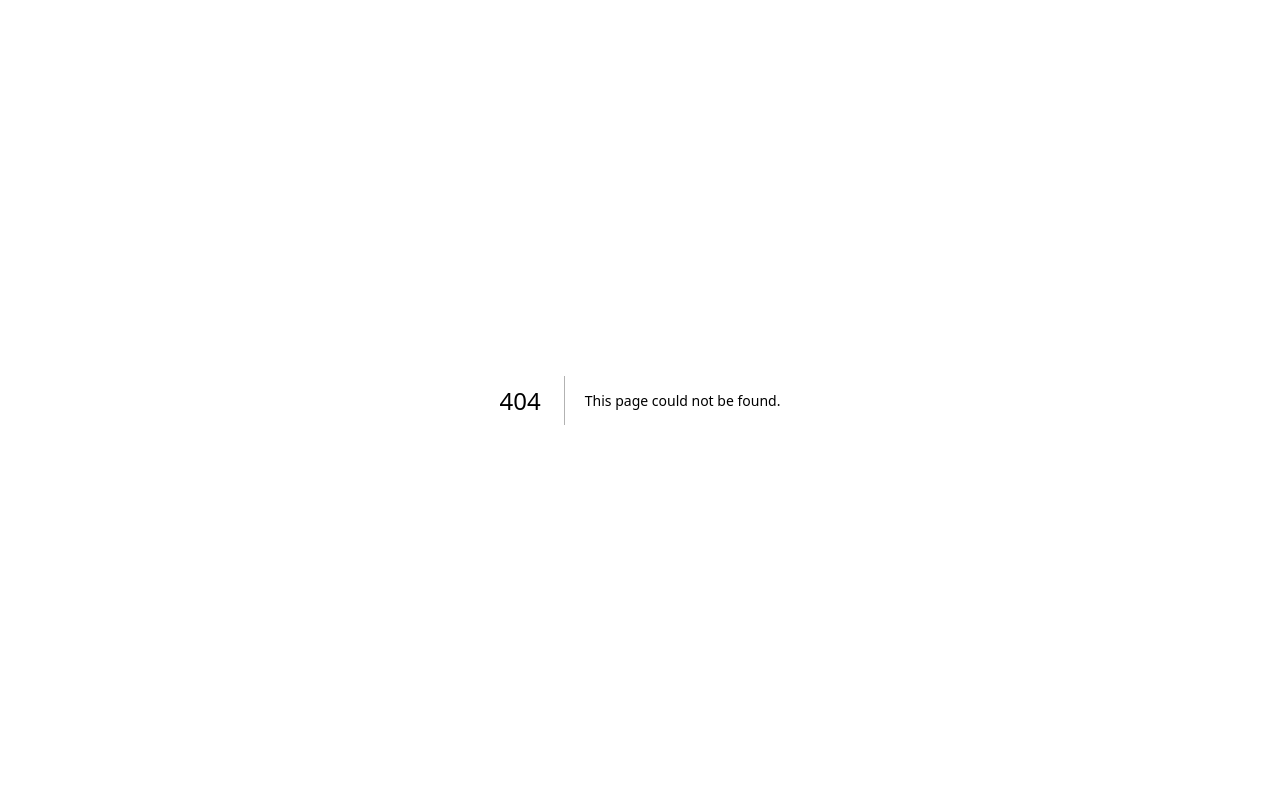
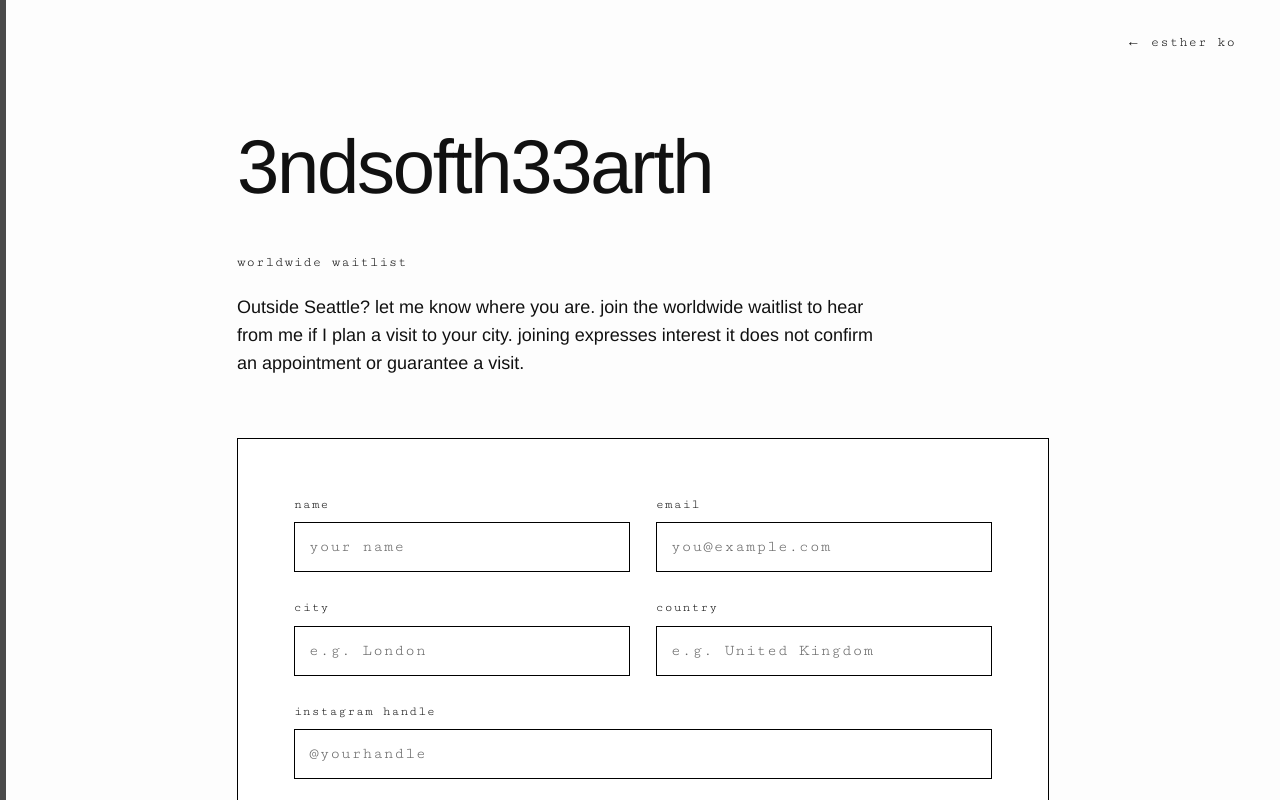
Before and after one commit to josephvtranx/3ndsofth33arth, a Next.js app: page /waitlist in a window 1280 px wide. Before the commit this address had no page. Shown: the top 800 px of the page. Built offline with nearby package versions, Linux system fonts and the light colour scheme.

Commit message:
Separate booking and worldwide waitlist pages

```diff
--- a/src/app/booking/page.tsx
+++ b/src/app/booking/page.tsx
@@ -2,7 +2,6 @@
 
 import { useEffect, useRef, useState } from "react";
 import Link from "next/link";
-import WorldwideWaitlist from "./WorldwideWaitlist";
 import { ARTIST_EMAIL, HOURLY_RATE, DEPOSIT } from "@/lib/site";
 import {
   BOOKING_IMAGE_TYPES,
@@ -36,7 +35,6 @@ function Toggle({ on, onClick, children }: { on: boolean; onClick: () => void; c
 }
 
 export default function BookingPage() {
-  const [activeTab, setActiveTab] = useState("booking");
   const workType = "tattoo";
   const [designType, setDesignType] = useState<DesignType>("custom");
   const [fields, setFields] = useState({
@@ -205,24 +203,12 @@ export default function BookingPage() {
         <h1 className="m-0 text-[clamp(40px,6vw,76px)] font-extralight tracking-[-0.03em]">
           3ndsofth33arth
         </h1>
-        <div role="tablist" aria-label="Inquiry type" className="mt-7 flex gap-4 border-b border-black">
-          {["booking", "worldwide waitlist"].map((tab, index) => <button key={tab} type="button" role="tab" id={`inquiry-tab-${index}`} aria-controls={`inquiry-panel-${index}`} aria-selected={activeTab === tab} tabIndex={activeTab === tab ? 0 : -1} onClick={() => setActiveTab(tab)} onKeyDown={event => {
-            if (["ArrowLeft", "ArrowRight", "Home", "End"].includes(event.key)) {
-              event.preventDefault();
-              const next = event.key === "Home" ? 0 : event.key === "End" ? 1 : 1 - index;
-              setActiveTab(next === 0 ? "booking" : "worldwide waitlist");
-              document.getElementById(`inquiry-tab-${next}`)?.focus();
-            }
-          }} className={`min-h-11 cursor-pointer px-2 py-3 font-mono text-sm focus-visible:outline-2 focus-visible:outline-offset-2 ${activeTab === tab ? "border-b-2 border-black font-bold" : "text-[#666]"}`}>{tab}</button>)}
-        </div>
-        {activeTab === "booking" ? <p className="mt-[22px] max-w-[640px] text-lg leading-[1.55]">
+        <p className="mt-[22px] max-w-[640px] text-lg leading-[1.55]">
           <strong>18+ only.</strong> fill this out and hit submit — your inquiry goes straight to my inbox with
           everything i need in one message. please be ready with <strong>reference photos</strong> to upload,
           <strong> ideas, placement,</strong> approximate <strong>size,</strong> and <strong>availability</strong> for the current booking month.
-        </p> : <p className="mt-[22px] max-w-[640px] text-lg leading-[1.55]">Outside Seattle? let me know where you are. join the worldwide waitlist to hear from me if I plan a visit to your city. joining expresses interest it does not confirm an appointment or guarantee a visit.</p>}
+        </p>
       </header>
-      <div role="tabpanel" id="inquiry-panel-1" aria-labelledby="inquiry-tab-1" hidden={activeTab !== "worldwide waitlist"}><WorldwideWaitlist /></div>
-      <div role="tabpanel" id="inquiry-panel-0" aria-labelledby="inquiry-tab-0" hidden={activeTab !== "booking"}>
 
       <section className="relative mx-auto max-w-[860px] px-6 pb-20 pt-[30px]">
         <form
@@ -542,7 +528,6 @@ export default function BookingPage() {
           ✺ <Link href="/home">esther ko</Link> · @3ndsofth33arth
         </p>
       </section>
-      </div>
     </div>
   );
 }
--- /dev/null
+++ b/src/app/waitlist/page.tsx
@@ -0,0 +1,28 @@
+import type { Metadata } from "next";
+import Link from "next/link";
+import WorldwideWaitlist from "./WorldwideWaitlist";
+
+export const metadata: Metadata = {
+  title: "Worldwide waitlist | 3ndsofth33arth",
+  robots: { index: false, follow: false },
+};
+
+export default function WaitlistPage() {
+  return (
+    <main className="relative min-h-screen overflow-clip border-l-[6px] border-[#4a4a4a]">
+      <Link href="/home" className="fixed right-11 top-8 z-50 font-mono text-sm tracking-[1px]">
+        ← esther ko
+      </Link>
+      <header className="mx-auto max-w-[860px] px-6 pb-[30px] pt-[110px]">
+        <h1 className="m-0 text-[clamp(40px,6vw,76px)] font-extralight tracking-[-0.03em]">
+          3ndsofth33arth
+        </h1>
+        <h2 className="mt-7 font-mono text-sm tracking-[1px]">worldwide waitlist</h2>
+        <p className="mt-[22px] max-w-[640px] text-lg leading-[1.55]">
+          Outside Seattle? let me know where you are. join the worldwide waitlist to hear from me if I plan a visit to your city. joining expresses interest it does not confirm an appointment or guarantee a visit.
+        </p>
+      </header>
+      <WorldwideWaitlist />
+    </main>
+  );
+}
```
Also changed, not shown: src/app/waitlist/WorldwideWaitlist.tsx (renamed from src/app/booking/WorldwideWaitlist.tsx), 1 other file (tests, documents, lock files or other folders).
